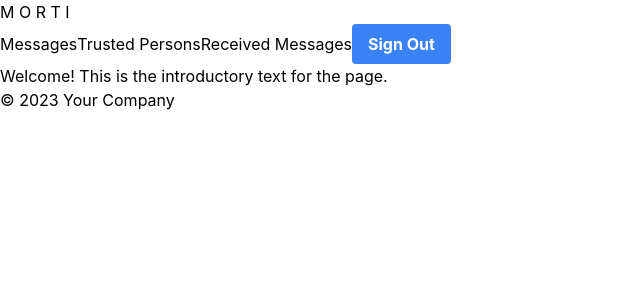
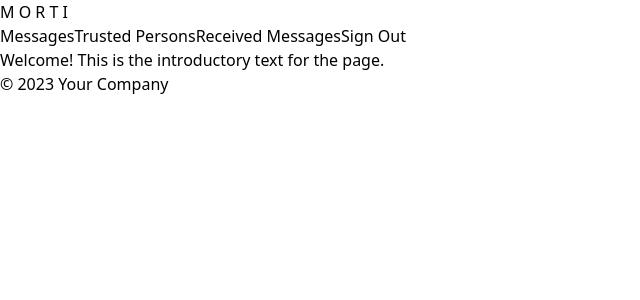
Before and after one commit to secasti/morti-frontend, a React (Create React App) app: page / in a window 1280 px wide. Shown: the top 300 px of the page, without its empty margins (0-640 px from the left). Built offline with nearby package versions, Linux system fonts and the light colour scheme; no server answers.

Commit message:
Remove classes

```diff
--- a/src/App.js
+++ b/src/App.js
@@ -4,6 +4,7 @@ import axios from 'axios';
 import TrusteePage from './components/TrusteePage';
 import ReceivedMessageList from './components/ReceivedMessageList';
 import MessagePage from './components/MessagePage';
+import './index.css';
 
 function App() {
  // hard-coded practice data
@@ -135,9 +136,6 @@ useEffect(getMessages, [])
   const [isAuthenticated, setIsAuthenticated] = useState(true);
 
   const addMessage = (newMessageData) => {
-    console.log('PRECONVERT newMessageData:',newMessageData);
-    // console.log("DEBUG addMessage called")
-    // console.log("DEBUG newMessageData: " + JSON.stringify(newMessageData))
 
     // requestData converts attributes to match route attribute names
     const requestData = {
@@ -152,7 +150,6 @@ useEffect(getMessages, [])
 
 
     if (requestData.audio_message != null && requestData.audio_message !== "") {
-      // console.log('DEBUG audio_message:', requestData.audio_message)
       console.log('DEBUG POST request:', requestData)
       axios
         .post(`${FAREWELL_MESSAGES_URL}`, requestData)
@@ -265,18 +262,18 @@ useEffect(getMessages, [])
 
   // If authenticated, show the main content based on the active component
   return (
-    <div className="App">
-      <header className="app-header">
+    <div >
+      <header >
         <h1>M O R T I</h1>
-        <nav>
+        <nav >
           <button onClick={() => setActive(1)}>Messages</button>
           <button onClick={() => setActive(2)}>Trusted Persons</button>
           <button onClick={() => setActive(3)}>Received Messages</button>
-          <button className="bg-blue-500 hover:bg-blue-700 text-white font-bold py-2 px-4 rounded focus:outline-none focus:shadow-outline">Sign Out</button>
+          <button >Sign Out</button>
         </nav>
       </header>
 
-      <section className="main-content">
+      <section >
         {activeComponent === 0 && (
           <p>Welcome! This is the introductory text for the page.</p>
         )}
@@ -306,7 +303,7 @@ useEffect(getMessages, [])
 
       </section>
 
-      <footer className="app-footer">
+      <footer >
         <p>© 2023 Your Company</p>
       </footer>
 
--- a/src/components/Message.css
+++ b/src/components/Message.css
@@ -1,4 +1,4 @@
-/* Message.css */
+Message.css
 
 /* Dark Mode color palette */
 :root {
--- a/src/index.css
+++ b/src/index.css
@@ -2,7 +2,7 @@
 @import 'tailwindcss/components';
 @import 'tailwindcss/utilities';
 
-body {
+/* body {
   margin: 0;
   font-family: -apple-system, BlinkMacSystemFont, 'Segoe UI', 'Roboto', 'Oxygen',
     'Ubuntu', 'Cantarell', 'Fira Sans', 'Droid Sans', 'Helvetica Neue',
@@ -14,4 +14,4 @@ body {
 code {
   font-family: source-code-pro, Menlo, Monaco, Consolas, 'Courier New',
     monospace;
-}
+} */
```
